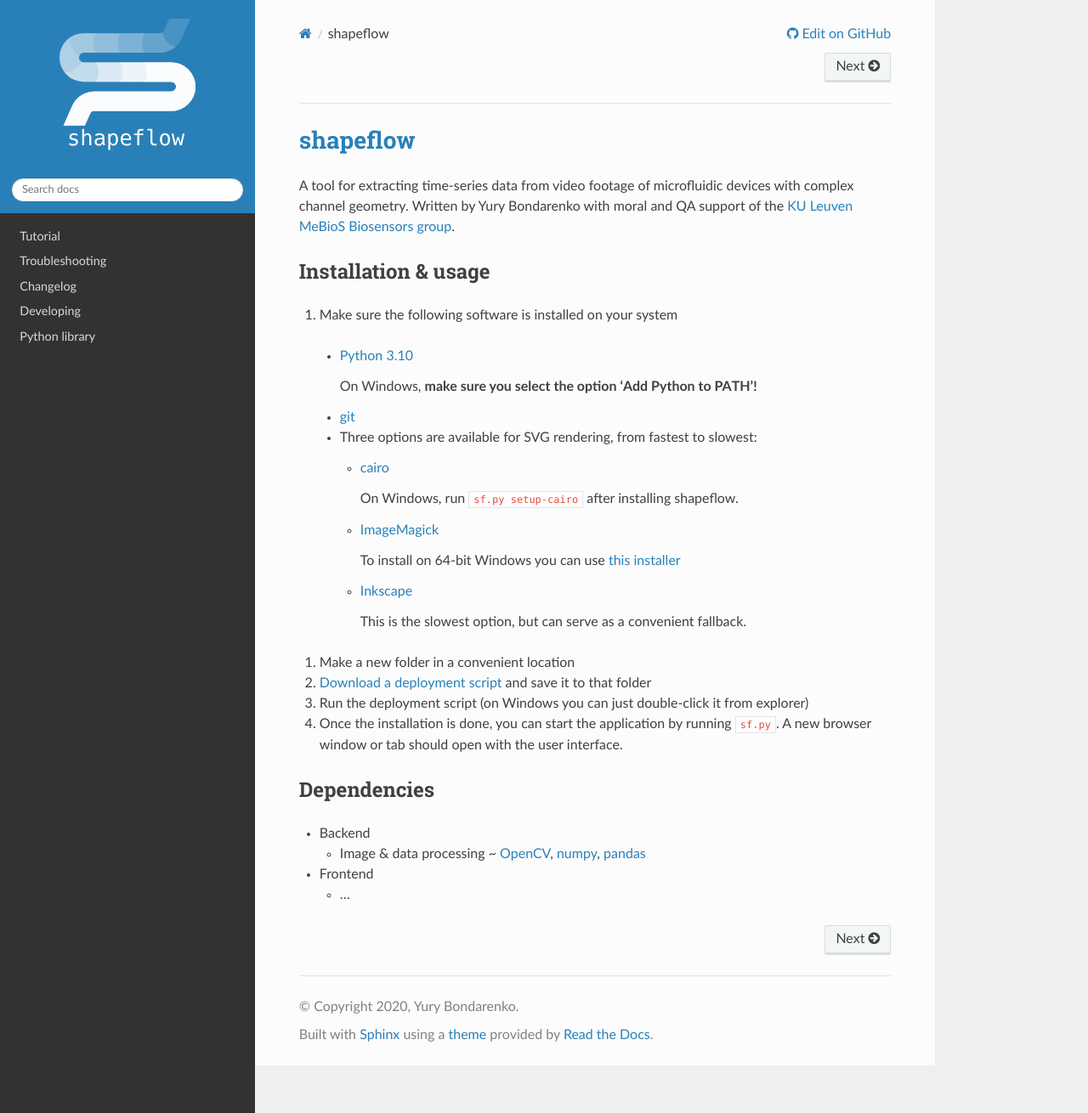
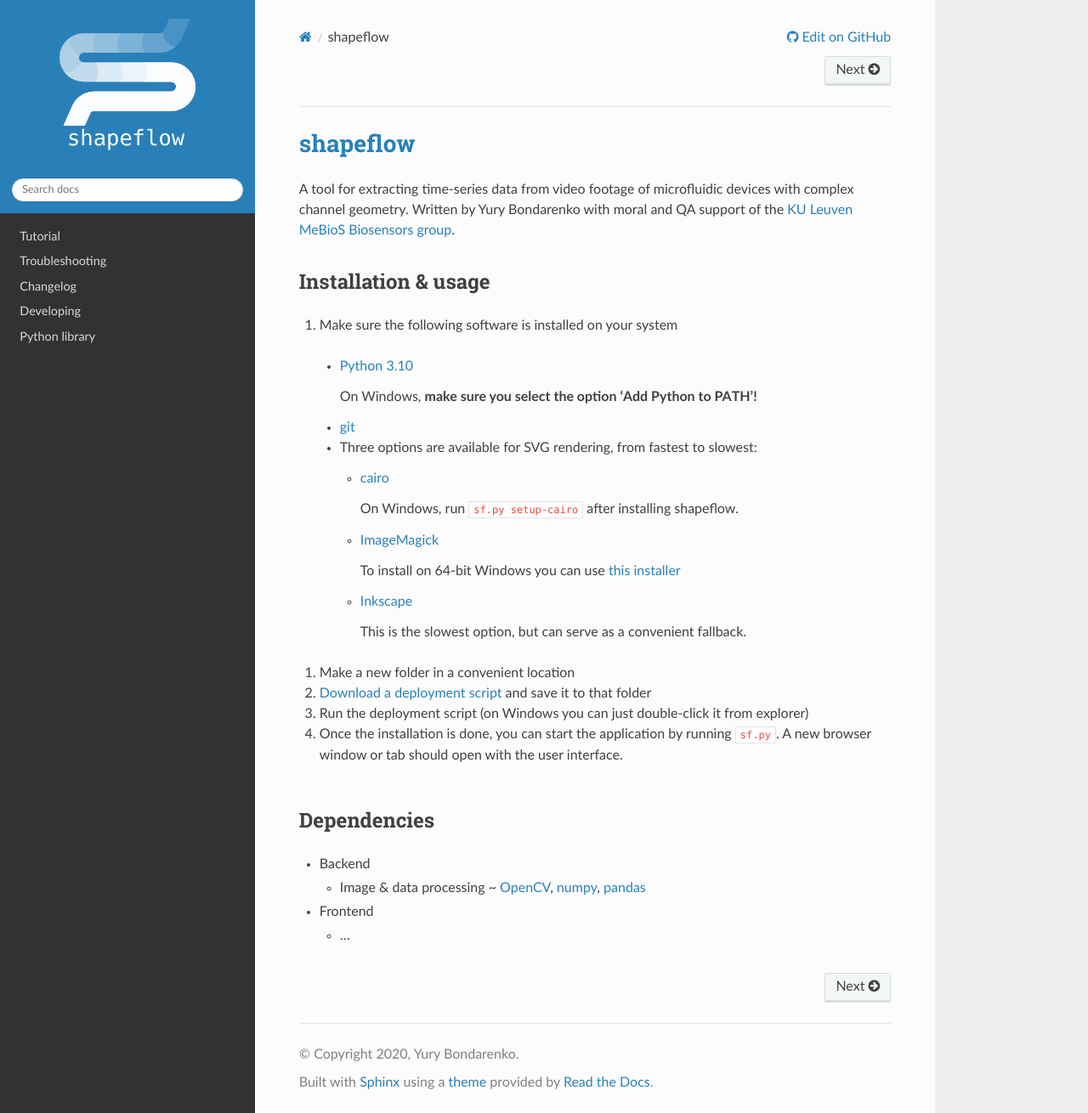
Before and after one commit to ybnd/shapeflow, a Sphinx documentation site: the page built from docs/source/index.rst, in a window 1280 px wide and 1310 px high. Shown: the whole window at 85% size. Built offline with Sphinx 7.4.7 and the Read the Docs theme 2.0.0, drawn with Linux system fonts in a browser that asks for light colours.

Commit message:
Adjust vertical spacing

```diff
--- a/docs/source/assets/custom.css
+++ b/docs/source/assets/custom.css
@@ -2,3 +2,30 @@
 dl.py.property {
   width: 100%;
 }
+
+/* Fix vertical spacing */
+.rst-content div[class^="highlight"], .rst-content pre.literal-block {
+    margin-top: -6px;
+    margin-bottom: 8px;
+}
+.rst-content p {
+    margin-top: 0px !important;
+    margin-bottom: 12px;
+}
+.rst-content ul {
+    margin-top: 4px !important;
+    margin-bottom: 4px !important;
+}
+.rst-content a.image-reference > img {
+    margin-top: 16px;
+    margin-bottom: 16px;
+}
+.rst-content section + section {
+    margin-top: 48px;
+}
+.rst-content p + section {
+    margin-top: 32px;
+}
+footer {
+    margin-top: 32px;
+}
```
